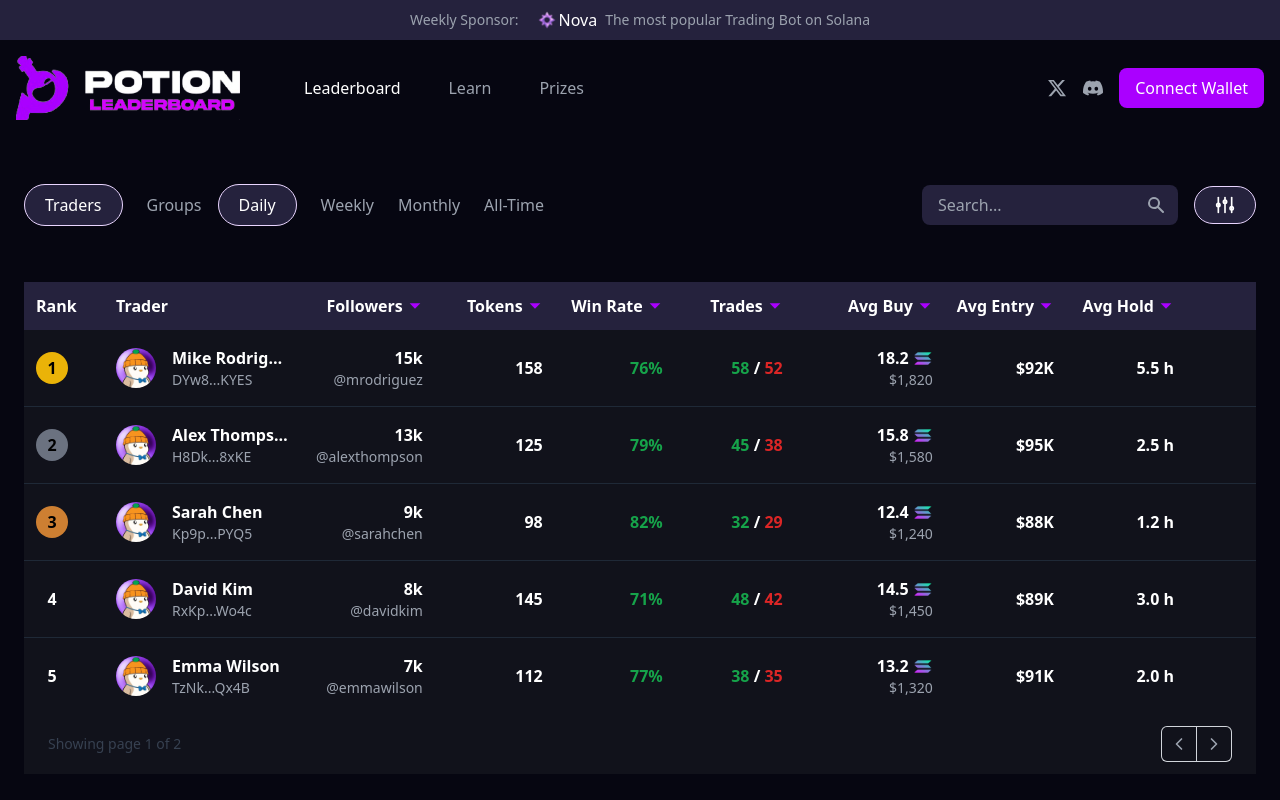
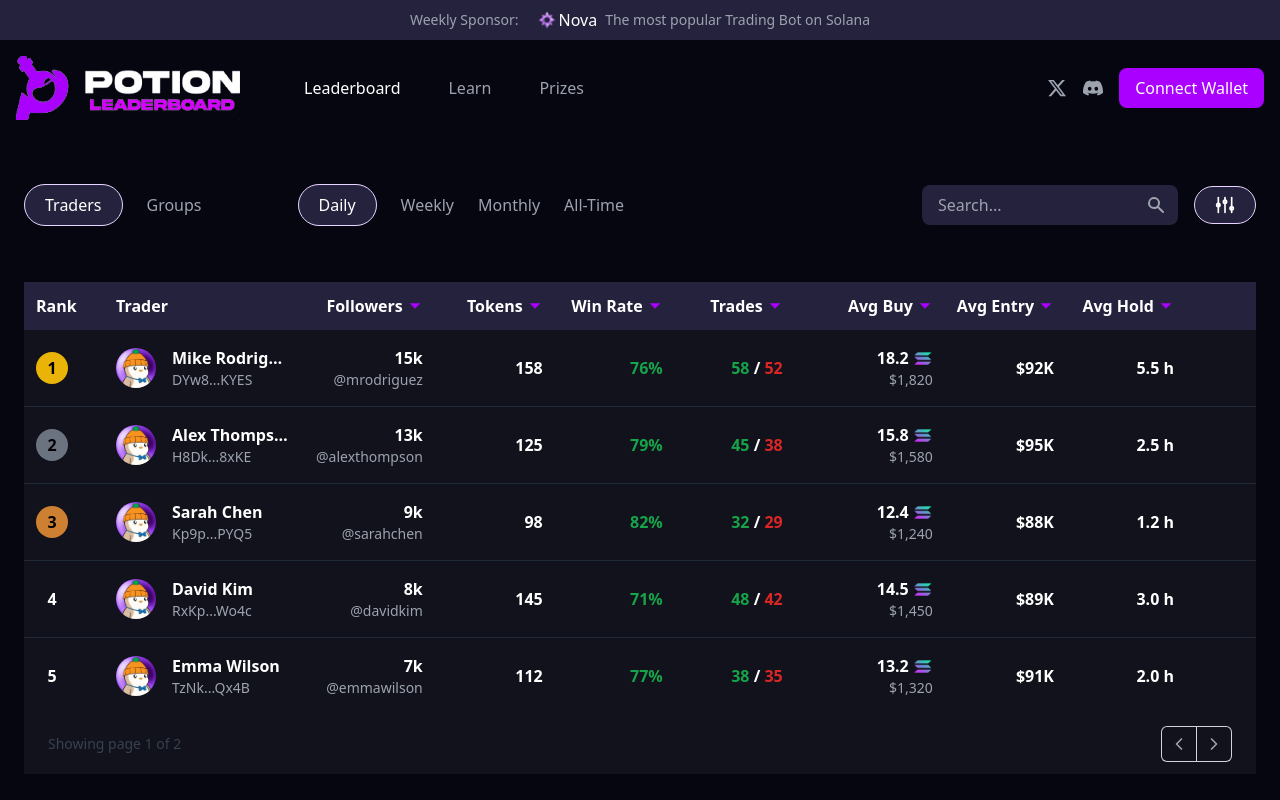
Before and after one commit to deiv-hash/potion-leaderboard, a Next.js app: page / in a window 1280 px wide. Shown: the top 800 px of the page. Built offline with nearby package versions, Linux system fonts and the light colour scheme.

Commit message:
Adjust Home page layout with increased gap for large screens

```diff
--- a/app/page.tsx
+++ b/app/page.tsx
@@ -67,7 +67,7 @@ export default function Home() {
     <div className="min-h-screen mt-12">
       <main className="px-4 sm:px-6">
         <div className="flex flex-col gap-6">
-          <div className="flex flex-col sm:flex-row gap-4 sm:items-center">
+          <div className="flex flex-col sm:flex-row gap-4 lg:gap-24 sm:items-center">
             <TabSelector
               activeTab={activeTab}
               onTabChange={(tab) => setActiveTab(tab as MainTab)}
```
